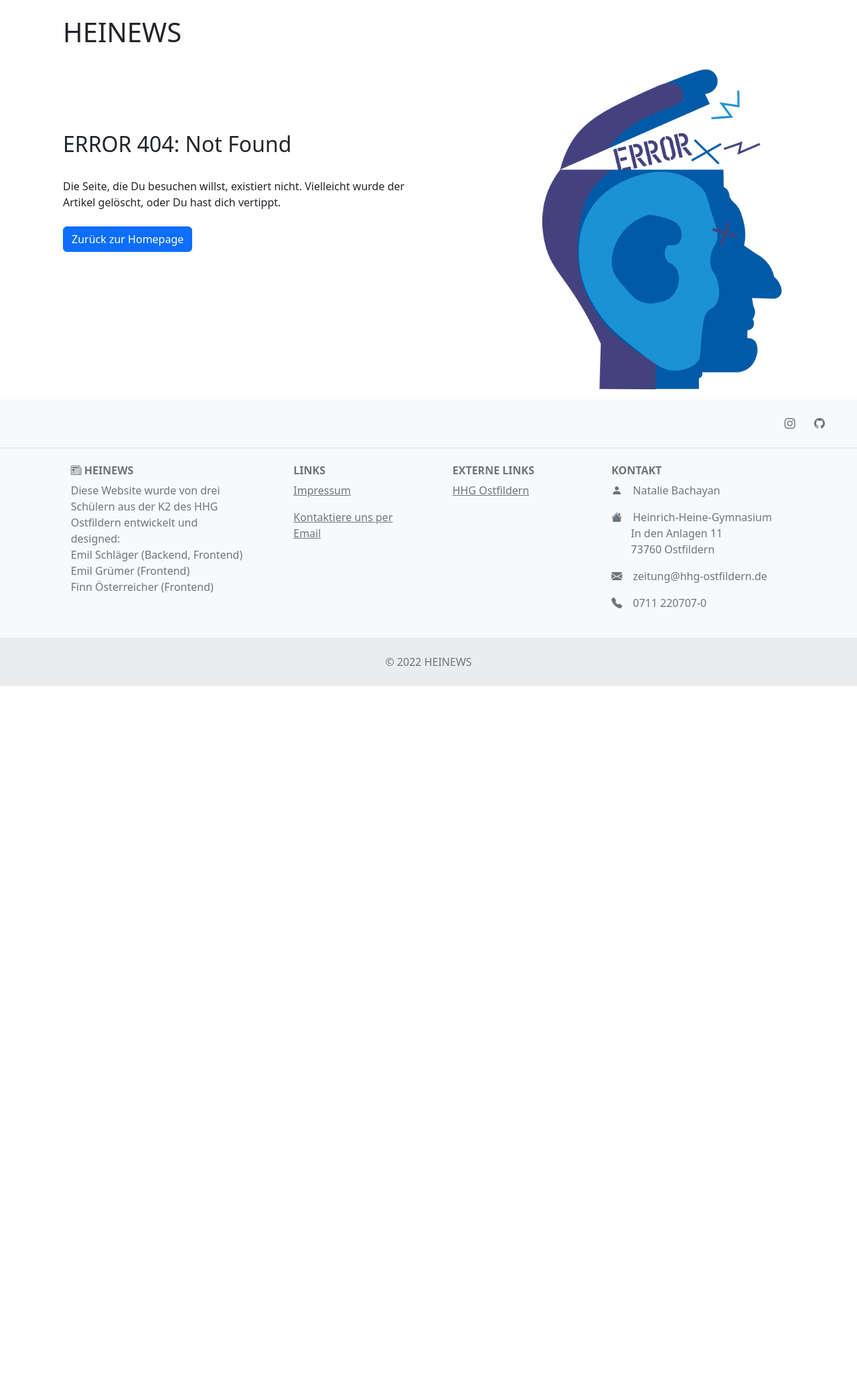
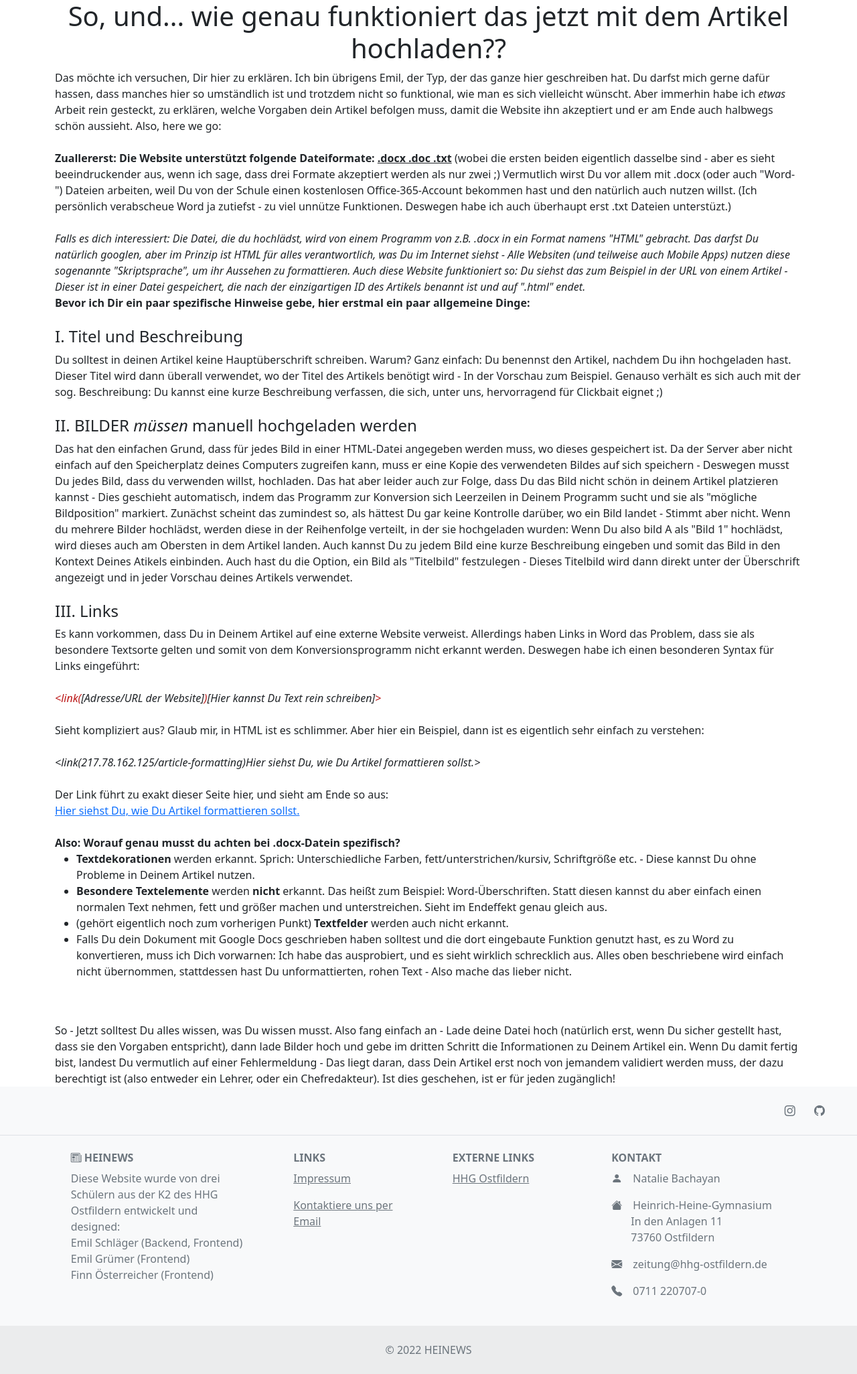
Before and after one commit to heofthetea/heinews, a Flask app: page /article-formatting in a window 1280 px wide. Shown: the part 86-2137 px from the top of the page at 67% size. Before the commit the page ends 1110 px from the top, so only its background shows below. Run offline with Flask 2, Linux system fonts and the light colour scheme; data comes from the database, SQL or seed files in the repository; parts of the project's set-up code (start-up, migrations or seed data) failed here and were passed over; some libraries are stand-ins or nearby versions.

Commit message:
some fixes... i forgot spent too much time writing the article-format text, so I can't quite remember what I actually did... but before this, something was broken and now it's not (hopefully)

```diff
--- /dev/null
+++ b/app/app/templates/article_formatting.html
@@ -0,0 +1,74 @@
+{% extends "base.html" %}
+
+{% block content %}
+<section>
+    <div class="container-xl">
+        <h1 style="text-align: center">So, und... wie genau funktioniert das jetzt mit dem Artikel hochladen??</h1>
+        Das möchte ich versuchen, Dir hier zu erklären. Ich bin übrigens Emil, der Typ, der das ganze hier geschreiben hat. Du darfst mich gerne dafür hassen, dass manches hier so umständlich ist und trotzdem nicht so funktional, wie man es
+        sich vielleicht wünscht. Aber immerhin habe ich <i>etwas</i> Arbeit rein gesteckt, zu erklären, welche Vorgaben dein Artikel befolgen muss, damit die Website ihn akzeptiert und er
+        am Ende auch halbwegs schön aussieht. Also, here we go:
+        <br><br>
+        <b>Zuallererst: Die Website unterstützt folgende Dateiformate: <u>.docx .doc .txt</u></b> (wobei die ersten beiden eigentlich dasselbe sind - aber es sieht beeindruckender aus, wenn ich sage,
+        dass drei Formate akzeptiert werden als nur zwei ;) Vermutlich wirst Du vor allem mit .docx (oder auch "Word-") Dateien arbeiten, weil Du von der  Schule einen kostenlosen Office-365-Account
+        bekommen hast und den natürlich auch nutzen willst. (Ich persönlich verabscheue Word ja zutiefst - zu viel unnütze Funktionen. Deswegen habe ich auch überhaupt erst .txt Dateien unterstüzt.)
+        <br><br>
+        <i>
+            Falls es dich interessiert: Die Datei, die du hochlädst, wird von einem Programm von z.B. .docx in ein Format namens "HTML" gebracht. Das darfst Du natürlich googlen, aber im Prinzip ist HTML
+            für alles verantwortlich, was Du im Internet siehst - Alle Websiten (und teilweise auch Mobile Apps) nutzen diese sogenannte "Skriptsprache", um ihr Aussehen zu formattieren. Auch diese Website
+            funktioniert so: Du siehst das zum Beispiel in der URL von einem Artikel - Dieser ist in einer Datei gespeichert, die nach der einzigartigen ID des Artikels benannt ist und auf ".html" endet.
+        </i>
+        <br>
+        <b>Bevor ich Dir ein paar spezifische Hinweise gebe, hier erstmal ein paar allgemeine Dinge:</b>
+        <br><br>
+        <h4>I. Titel und Beschreibung</h4>
+        Du solltest in deinen Artikel keine Hauptüberschrift schreiben. Warum? Ganz einfach: Du benennst den Artikel, nachdem Du ihn hochgeladen hast. Dieser Titel wird dann überall verwendet, wo der
+        Titel des Artikels benötigt wird - In der Vorschau zum Beispiel. Genauso verhält es sich auch mit der sog. Beschreibung: Du kannst eine kurze Beschreibung verfassen, die sich, unter uns, hervorragend
+        für Clickbait eignet ;)
+        <br><br>
+        <h4>II. BILDER <i>müssen</i> manuell hochgeladen werden</h4>
+        Das hat den einfachen Grund, dass für jedes Bild in einer HTML-Datei angegeben werden muss, wo dieses gespeichert ist. Da der Server aber nicht einfach auf den Speicherplatz deines Computers
+        zugreifen kann, muss er eine Kopie des verwendeten Bildes auf sich speichern - Deswegen musst Du jedes Bild, dass du verwenden willst, hochladen. Das hat aber leider auch zur Folge, dass Du
+        das Bild nicht schön in deinem Artikel platzieren kannst - Dies geschieht automatisch, indem das Programm zur Konversion sich Leerzeilen in Deinem Programm sucht und sie als "mögliche Bildposition"
+        markiert. Zunächst scheint das zumindest so, als hättest Du gar keine Kontrolle darüber, wo ein Bild landet - Stimmt aber nicht. Wenn du mehrere Bilder hochlädst, werden diese in der Reihenfolge
+        verteilt, in der sie hochgeladen wurden: Wenn Du also bild A als "Bild 1" hochlädst, wird dieses auch am Obersten in dem Artikel landen. Auch kannst Du zu jedem Bild eine kurze Beschreibung
+        eingeben und somit das Bild in den Kontext Deines Atikels einbinden. Auch hast du die Option, ein Bild als "Titelbild" festzulegen - Dieses Titelbild wird dann direkt unter der Überschrift
+        angezeigt und in jeder Vorschau deines Artikels verwendet.
+        <br><br>
+        <h4>III. Links</h4>
+        Es kann vorkommen, dass Du in Deinem Artikel auf eine externe Website verweist. Allerdings haben Links in Word das Problem, dass sie als besondere Textsorte gelten und somit von dem Konversionsprogramm
+        nicht erkannt werden. Deswegen habe ich einen besonderen Syntax für Links eingeführt:
+        <br>
+        <i>
+            <br>
+            <i style="color:rgb(187, 22, 22)">&lt;link(</i>[Adresse/URL der Website]<i style="color:rgb(187, 22, 22)">)</i>[Hier
+            kannst Du Text rein schreiben]<i style="color:rgb(187, 22, 22)">&gt;</i>
+            <br><br>
+        </i>
+        Sieht kompliziert aus? Glaub mir, in HTML ist es schlimmer. Aber hier ein Beispiel, dann ist es eigentlich sehr einfach zu verstehen:
+        <br><br>
+        <i>&lt;link(217.78.162.125/article-formatting)Hier siehst Du, wie Du Artikel formattieren sollst.&gt;</i>
+        <br><br>
+        Der Link führt zu exakt dieser Seite hier, und sieht am Ende so aus:
+        <br>
+        <a href="217.78.162.125/article-formatting">Hier siehst Du, wie Du Artikel formattieren sollst.</a>
+
+
+        <br><br>
+        <b>Also: Worauf genau musst du achten bei .docx-Datein spezifisch?</b>
+        <ul>
+            <li><b>Textdekorationen</b> werden erkannt. Sprich: Unterschiedliche Farben, fett/unterstrichen/kursiv, Schriftgröße etc. - Diese kannst Du ohne Probleme in Deinem Artikel nutzen.</li>
+            <li><b>Besondere Textelemente</b> werden <b>nicht</b> erkannt. Das heißt zum Beispiel: Word-Überschriften. Statt diesen kannst du aber einfach einen normalen Text nehmen, fett und größer
+            machen und unterstreichen. Sieht im Endeffekt genau gleich aus.</li>
+            <li>(gehört eigentlich noch zum vorherigen Punkt) <b>Textfelder</b> werden auch nicht erkannt. </li>
+            <li>Falls Du dein Dokument mit Google Docs geschrieben haben solltest und die dort eingebaute Funktion genutzt hast, es zu Word zu konvertieren, muss ich Dich vorwarnen: Ich habe das ausprobiert,
+                und es sieht wirklich schrecklich aus. Alles oben beschriebene wird einfach nicht übernommen, stattdessen hast Du unformattierten, rohen Text - Also mache das lieber nicht.
+            </li>
+        </ul>
+        <br><br>
+        So - Jetzt solltest Du alles wissen, was Du wissen musst. Also fang einfach an - Lade deine Datei hoch (natürlich erst, wenn Du sicher gestellt hast, dass sie den Vorgaben entspricht), dann lade Bilder hoch
+        und gebe im dritten Schritt die Informationen zu Deinem Artikel ein. Wenn Du damit fertig bist, landest Du vermutlich auf einer Fehlermeldung - Das liegt daran, dass Dein Artikel erst noch von jemandem
+        validiert werden muss, der dazu berechtigt ist (also entweder ein Lehrer, oder ein Chefredakteur). Ist dies geschehen, ist er für jeden zugänglich!
+    </div>
+
+</section>
+{% endblock %}
--- a/app/app/templates/auth/dev.html
+++ b/app/app/templates/auth/dev.html
@@ -37,10 +37,8 @@ DEV Panel in Dark-Mode? class="table table-dark"
         Things to be added:
         <ul>
             <li>how backup?</li>
-            <li>tag list is still plain html</li>
             <li>make article formatting actual page</li>
             <li>actually fix that password required resetting thing for dev panel</li>
-            <li>write some nice stuff in mails</li>
         </ul>
     </p>
 
--- a/app/app/templates/base.html
+++ b/app/app/templates/base.html
@@ -17,7 +17,7 @@
     </title>
 </head>
 
-<body>
+<body class="d-flex flex-column min-vh-100">
   {% block navbar %}
     <!-- desktop navbar -->
     <nav class="navbar navbar-expand-md navbar-dark bg-dark d-none d-lg-block">
@@ -254,7 +254,7 @@
 
 
 {% block footer %}
-<footer class="text-center text-lg-start bg-light text-muted" style="display: block; min-width: 100%;">
+<footer class="text-center text-lg-start bg-light text-muted mt-auto" style="display: block; min-width: 100%;">
 
   <!-- Instagram + GitHub -->
   <section class="d-flex justify-content-center justify-content-lg-between p-4 border-bottom">
--- a/app/app/views.py
+++ b/app/app/views.py
@@ -49,6 +49,10 @@ def index() -> str:
 @views.route("/imprint")
 def imprint():
     return render_template("imprint.html")
+
+@views.route("/article-formatting")
+def article_formatting():
+    return render_template("article_formatting.html")
 
 
 
```
Also changed, not shown: app/app/_lib/mail_contents.py (+22 -4 lines), app/app/articles.py (+10 -1 lines), app/app/auth.py (+9 -9 lines), app/app/templates/overview/tags.html (+17 -5 lines).
